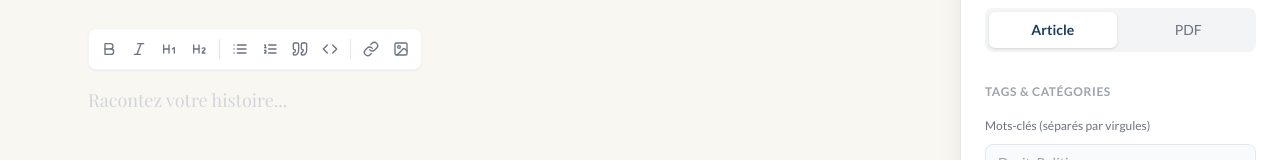
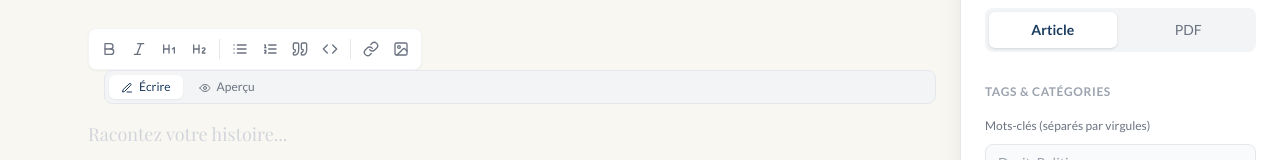
Before and after one commit to MarcDevWorkspace/Cli001, a React (Vite) app: page /admin/editor in a window 1280 px wide. Shown: the part 219-379 px from the top of the page. Built offline with nearby package versions, Linux system fonts and the light colour scheme; no server answers; sample sign-in values are in the browser's storage; a web font is replaced by a local one.

Commit message:
fix: restore preview/edit toggle in markdown editor

```diff
--- a/components/MarkdownEditor.tsx
+++ b/components/MarkdownEditor.tsx
@@ -171,6 +171,30 @@ export const MarkdownEditor: React.FC<MarkdownEditorProps> = ({
                         )
                     )}
                 </div>
+
+                {/* View Toggles */}
+                <div className="flex items-center gap-1 bg-gray-100 rounded-lg p-1 ml-4 border border-gray-200">
+                    <button
+                        type="button"
+                        onClick={() => setActiveTab('edit')}
+                        className={`px-3 py-1 rounded-md text-xs font-medium transition-all ${activeTab === 'edit'
+                            ? 'bg-white text-brand-primary shadow-sm'
+                            : 'text-gray-500 hover:text-gray-700'
+                            }`}
+                    >
+                        <Edit3 className="w-3 h-3 inline mr-1.5" />Écrire
+                    </button>
+                    <button
+                        type="button"
+                        onClick={() => setActiveTab('preview')}
+                        className={`px-3 py-1 rounded-md text-xs font-medium transition-all ${activeTab === 'preview'
+                            ? 'bg-white text-brand-primary shadow-sm'
+                            : 'text-gray-500 hover:text-gray-700'
+                            }`}
+                    >
+                        <Eye className="w-3 h-3 inline mr-1.5" />Aperçu
+                    </button>
+                </div>
             </div>
 
             {/* Hidden file input for images */}
```
